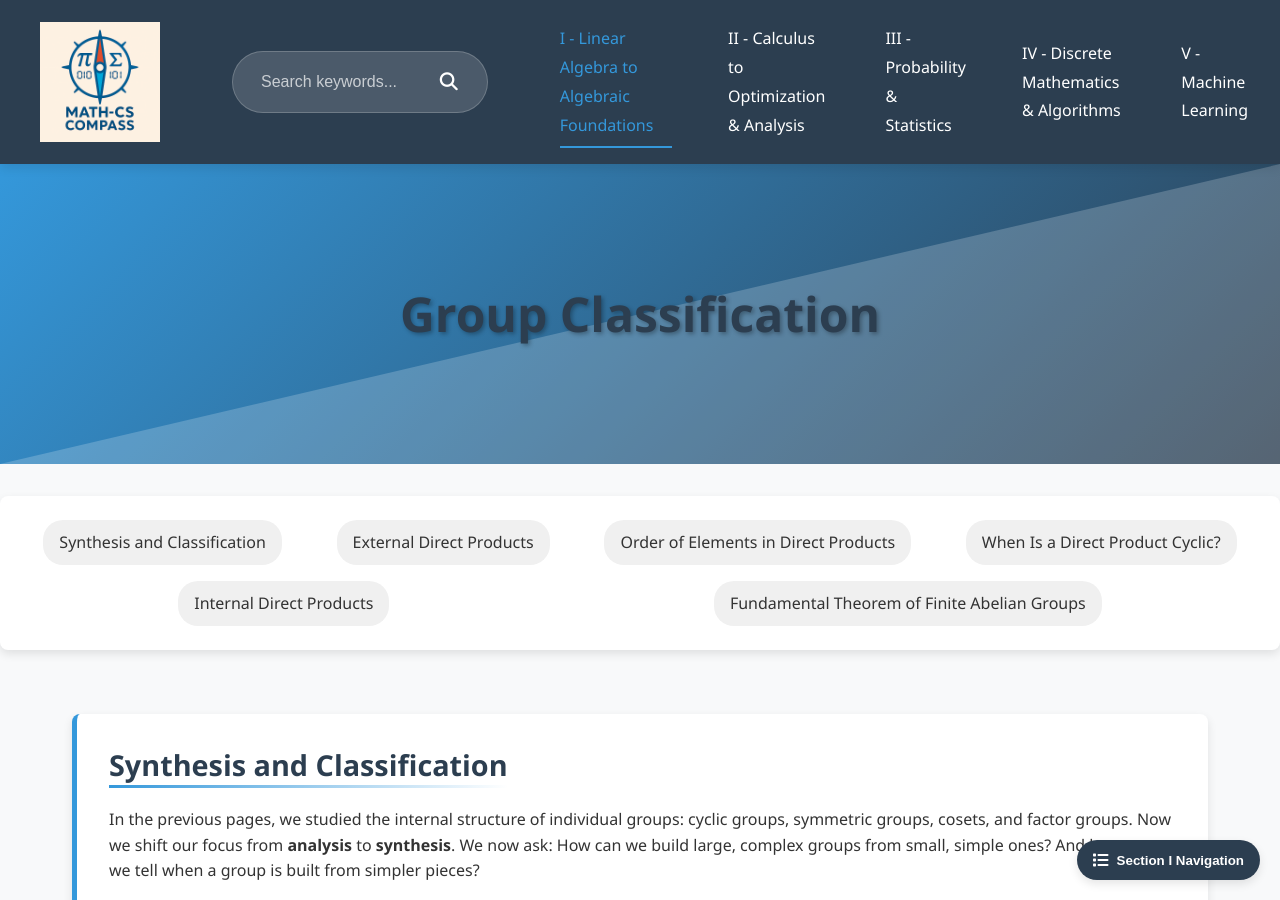
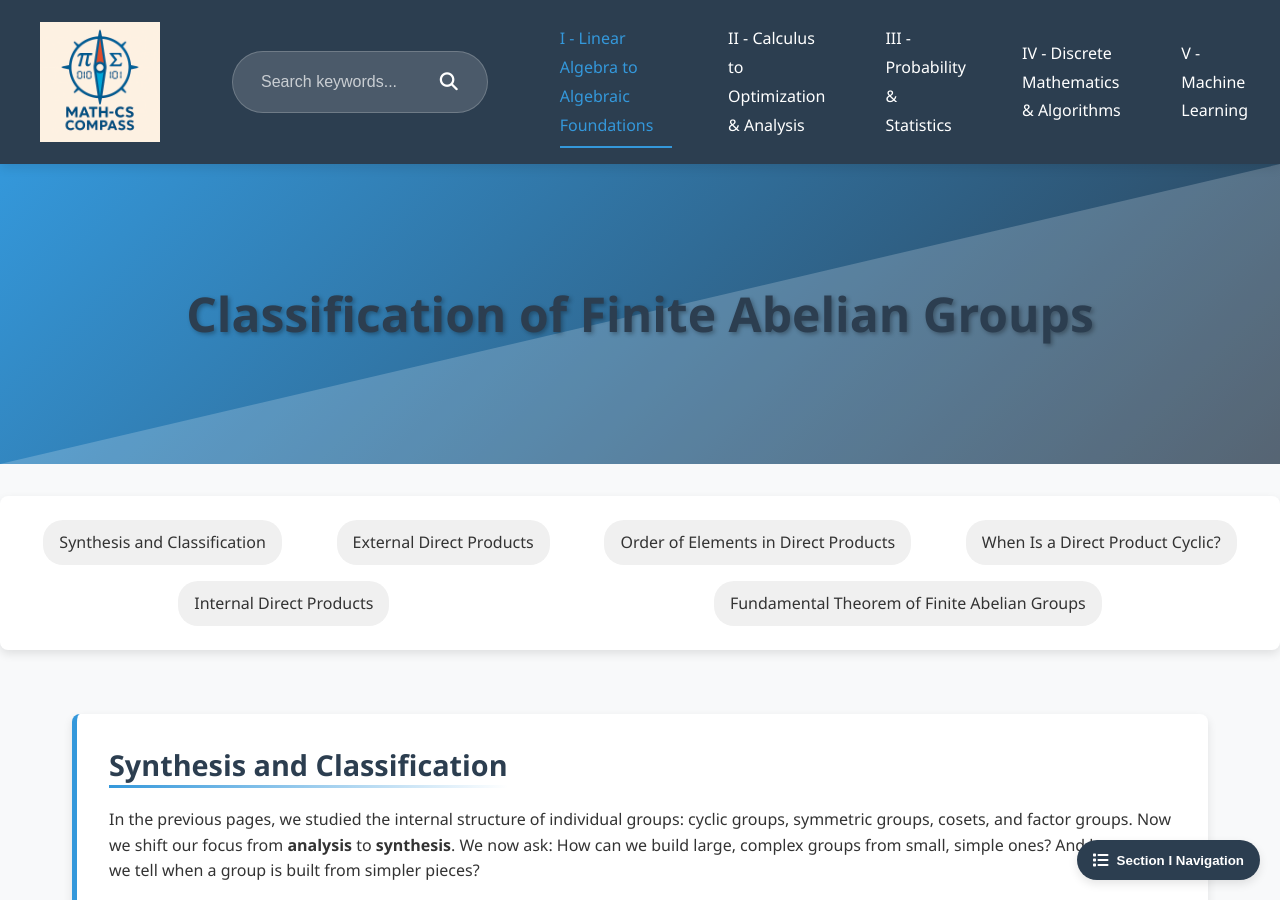
Before and after one commit to Yusukey01/yusukey01.github.io, a Jekyll site: the page built from Mathematics/Linear_algebra/group_classification.html, in a window 1280 px wide and 900 px high. Built offline with Jekyll 4.4.1, drawn with Linux system fonts in a browser that asks for light colours.

Commit message:
fixed page title

```diff
--- a/Mathematics/Linear_algebra/group_classification.html
+++ b/Mathematics/Linear_algebra/group_classification.html
@@ -80,7 +80,7 @@ uses_python: false
         </script>
 
         <div class="hero-section">
-            <h1 class="webpage-name">Group Classification</h1>
+            <h1 class="webpage-name">Classification of Finite Abelian Groups</h1>
         </div>
 
         {% include section_navigation.html %}
```
